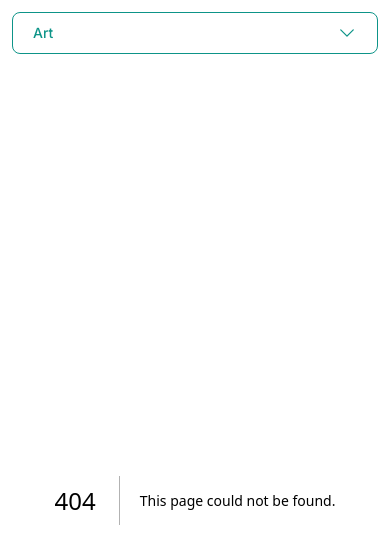
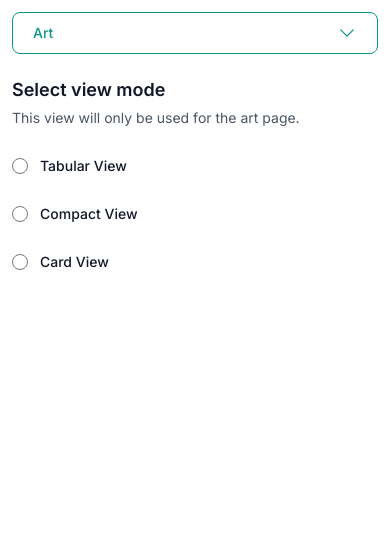
Before and after one commit to sakib-xrz/dashboard-task, a Next.js app: page /settings in a window 390 px wide. Before the commit this address had no page. Shown: the top 548 px of the page. Built offline with nearby package versions, Linux system fonts and the light colour scheme.

Commit message:
Art page responsive issue fix

```diff
--- a/src/app/art/page.jsx
+++ b/src/app/art/page.jsx
@@ -1,14 +1,16 @@
 "use client";
 import { getArt } from "@/lib/api";
 import Modal from "@/lib/components/Modal/Modal";
+import { AdjustmentsHorizontalIcon } from "@heroicons/react/24/solid";
 import { useQuery } from "@tanstack/react-query";
 import Image from "next/image";
+import Link from "next/link";
 import React, { useState } from "react";
 
 const headers = ["ID", "ART", "TITLE", "PRICE", "SELLER", "DETAILS"];
 
 export default function Art() {
-    const { data: tableData } = useQuery({
+    const { data: tableData, isLoading } = useQuery({
         queryKey: ["art"],
         queryFn: getArt,
     });
@@ -23,9 +25,23 @@ export default function Art() {
 
     return (
         <div>
-            <p className="text-2xl lg:text-3xl text-gray-800 font-medium mb-5">
+            {isLoading ? (
+                <div className="flex justify-center items-center h-screen">
+                    Loading...
+                </div>
+            ) : (
+                <>
+                    <div className="flex justify-between items-center mb-5">
+                        <p className="text-2xl lg:text-3xl text-gray-800 font-medium">
                             Art: {tableData?.length}
                         </p>
+                        <Link
+                            className="lg:hidden p-2 text-teal-700 rounded-md cursor-pointer font-medium text-lg"
+                            href={"/settings"}
+                        >
+                            <AdjustmentsHorizontalIcon className="h-8 w-8" />
+                        </Link>
+                    </div>
                     <div className="overflow-x-scroll lg:overflow-x-hidden">
                         <table
                             className={`text-sm text-gray-500 border w-full mx-auto`}
@@ -41,7 +57,10 @@ export default function Art() {
                             </thead>
                             <tbody>
                                 {tableData?.map((data, index) => (
-                            <tr key={index} className="border-b text-center">
+                                    <tr
+                                        key={index}
+                                        className="border-b text-center"
+                                    >
                                         <td className="px-4 py-2 font-bold text-gray-800 whitespace-nowrap">
                                             {data.id}
                                         </td>
@@ -66,7 +85,9 @@ export default function Art() {
                                         <td className="px-4 py-2 font-medium text-gray-800 whitespace-nowrap">
                                             <button
                                                 onClick={() =>
-                                            handleViewDetailsClick(data.id)
+                                                    handleViewDetailsClick(
+                                                        data.id
+                                                    )
                                                 }
                                                 className="border border-teal-500 text-teal-600 px-1 rounded-sm"
                                             >
@@ -83,7 +104,9 @@ export default function Art() {
                         setModalOpen={setModalOpen}
                         selectedDataId={selectedDataId}
                         setSelectedDataId={setSelectedDataId}
-            />
+                    />{" "}
+                </>
+            )}
         </div>
     );
 }
--- a/src/app/layout.jsx
+++ b/src/app/layout.jsx
@@ -1,9 +1,6 @@
-"use client"
+"use client";
 import "./globals.css";
-import {
-    QueryClient,
-    QueryClientProvider,
-} from '@tanstack/react-query'
+import { QueryClient, QueryClientProvider } from "@tanstack/react-query";
 import { Inter } from "next/font/google";
 import LeftSidebar from "@/lib/components/LeftSidebar/LeftSidebar";
 
@@ -14,7 +11,7 @@ const metadata = {
     description: "Generated by create next app",
 };
 
-const queryClient = new QueryClient()
+const queryClient = new QueryClient();
 
 export default function RootLayout({ children }) {
     return (
@@ -22,7 +19,7 @@ export default function RootLayout({ children }) {
             <html lang="en">
                 <body className={inter.className + " lg:flex"}>
                     <LeftSidebar />
-                    <main className="w-full p-3 lg:p-10">
+                    <main className="relative w-full p-3 lg:p-10">
                         {children}
                     </main>
                 </body>
--- /dev/null
+++ b/src/app/settings/page.jsx
@@ -0,0 +1,60 @@
+import React from 'react'
+
+export default function Settings() {
+  return (
+      <div>
+          <fieldset>
+              <legend className="text-lg font-semibold leading-6 text-gray-900">
+                  Select view mode
+              </legend>
+              <p className="mt-1 text-sm leading-6 text-gray-600">
+                  This view will only be used for the art page.
+              </p>
+              <div className="mt-6 space-y-6">
+                  <div className="flex items-center gap-x-3">
+                      <input
+                          id="tabular"
+                          name="select-view"
+                          type="radio"
+                          className="h-4 w-4 border-gray-300 text-teal-600 focus:ring-teal-600 cursor-pointer"
+                      />
+                      <label
+                          htmlFor="tabular"
+                          className="block text-sm font-medium leading-6 text-gray-900 cursor-pointer"
+                      >
+                          Tabular View
+                      </label>
+                  </div>
+                  <div className="flex items-center gap-x-3">
+                      <input
+                          id="compact"
+                          name="select-view"
+                          type="radio"
+                          className="h-4 w-4 border-gray-300 text-teal-600 focus:ring-teal-600 cursor-pointer"
+                      />
+                      <label
+                          htmlFor="compact"
+                          className="block text-sm font-medium leading-6 text-gray-900 cursor-pointer"
+                      >
+                          Compact View
+                      </label>
+                  </div>
+                  <div className="flex items-center gap-x-3">
+                      <input
+                          id="card"
+                          name="select-view"
+                          type="radio"
+                          className="h-4 w-4 border-gray-300 text-teal-600 focus:ring-teal-600 cursor-pointer"
+                      />
+                      <label
+                          htmlFor="card"
+                          className="block text-sm font-medium leading-6 text-gray-900 cursor-pointer"
+                      >
+                          Card View
+                      </label>
+                  </div>
+              </div>
+          </fieldset>
+      </div>
+  );
+}
--- a/src/lib/components/LeftSidebar/LeftSidebar.jsx
+++ b/src/lib/components/LeftSidebar/LeftSidebar.jsx
@@ -1,7 +1,7 @@
 "use client";
 import Link from "next/link";
 import { usePathname } from "next/navigation";
-import { ChevronDownIcon } from "@heroicons/react/24/solid";
+import { ChevronDownIcon, Cog6ToothIcon } from "@heroicons/react/24/solid";
 import { useState } from "react";
 
 export const menus = [
@@ -20,7 +20,8 @@ export default function LeftSidebar() {
                 {menus.map((e, i) => (
                     <li key={i} className="list-none w-full">
                         <Link
-                            className={`inline-block w-full py-2 px-4 text-teal-700  rounded-md cursor-pointer font-medium text-lg ${pathname === e.path
+                            className={`inline-block w-full py-2 px-4 text-teal-700  rounded-md cursor-pointer font-medium text-lg ${
+                                pathname === e.path
                                     ? " hover:bg-teal-100 bg-teal-100"
                                     : "hover:bg-gray-50"
                             }`}
@@ -30,24 +31,46 @@ export default function LeftSidebar() {
                         </Link>
                     </li>
                 ))}
+                <Link
+                    className={`absolute bottom-4 p-2 text-teal-700 rounded-md cursor-pointer font-medium text-lg ${
+                        pathname === "/settings"
+                            ? " hover:bg-teal-100 bg-teal-100"
+                            : "hover:bg-gray-50"
+                    }`}
+                    href={"/settings"}
+                >
+                    <Cog6ToothIcon className="h-10 w-10" />
+                </Link>
             </ul>
             <div className="p-3 lg:hidden">
-                <button onClick={() => setIsExpand(!expand)}
+                <button
+                    onClick={() => setIsExpand(!expand)}
                     className="w-full bg-transparent text-teal-600 border border-teal-600 font-medium rounded-lg text-sm px-5 py-2.5 flex items-center justify-between "
                     type="button"
                 >
-                    {pathname === "/" ? "Dashboard" : pathname === "/teacher" ? "Teacher" : pathname === "/student" ? "Student" : "Art"}
+                    {pathname === "/"
+                        ? "Dashboard"
+                        : pathname === "/teacher"
+                        ? "Teacher"
+                        : pathname === "/student"
+                        ? "Student"
+                        : "Art"}
                     <ChevronDownIcon className="h-5 w-5" />
                 </button>
 
-                <div className={`z-10 ${expand ? "" : "hidden"} bg-white divide-y divide-gray-100 rounded-lg shadow w-full`}>
+                <div
+                    className={`z-10 ${
+                        expand ? "" : "hidden"
+                    } bg-white divide-y divide-gray-100 rounded-lg shadow w-full`}
+                >
                     <ul className="text-sm text-gray-700">
                         {menus.map((e, i) => (
                             <li key={i}>
                                 <Link
                                     onClick={() => setIsExpand(!expand)}
                                     href={e.path}
-                                    className={`block px-4 py-2 ${pathname === e.path
+                                    className={`block px-4 py-2 ${
+                                        pathname === e.path
                                             ? " hover:bg-teal-100 bg-teal-100"
                                             : "hover:bg-gray-50"
                                     }  text-teal-700 `}
--- a/src/lib/components/Modal/Modal.jsx
+++ b/src/lib/components/Modal/Modal.jsx
@@ -41,7 +41,7 @@ export default function Modal({
             {isLoading ? (
                 "Loading..."
             ) : (
-                <div class="w-full max-w-2xl p-5 mx-5 relative mx-auto my-auto rounded-md shadow-lg bg-white ">
+                <div class="w-full max-w-2xl p-5 mx-5 relative lg:mx-auto my-auto rounded-md shadow-lg bg-white ">
                     <XMarkIcon
                         onClick={() => {
                             setModalOpen(false), setSelectedDataId(null);
```
Lines whose indentation alone changed are shown as unchanged.
